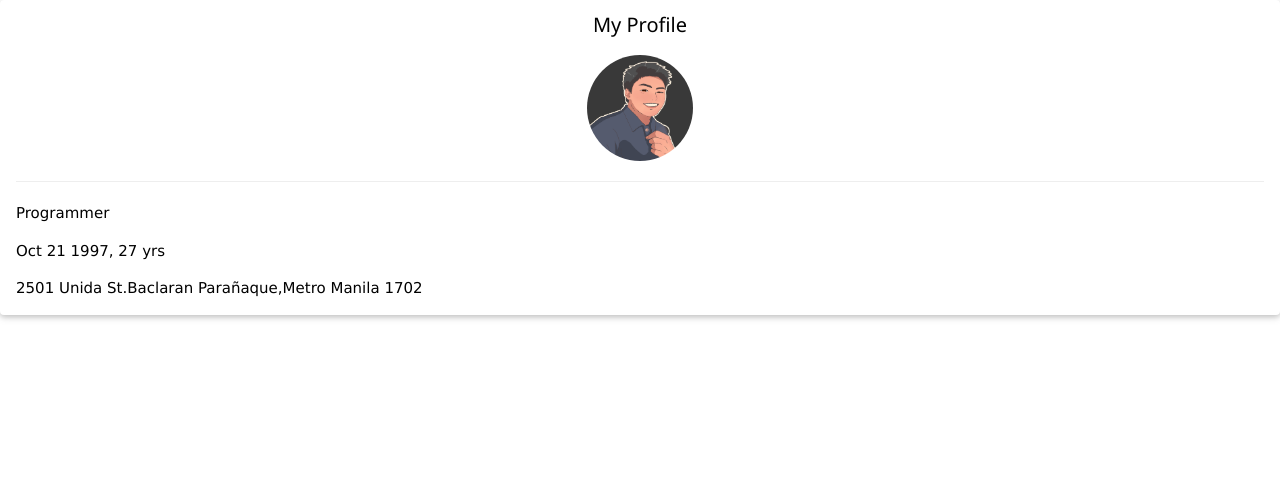
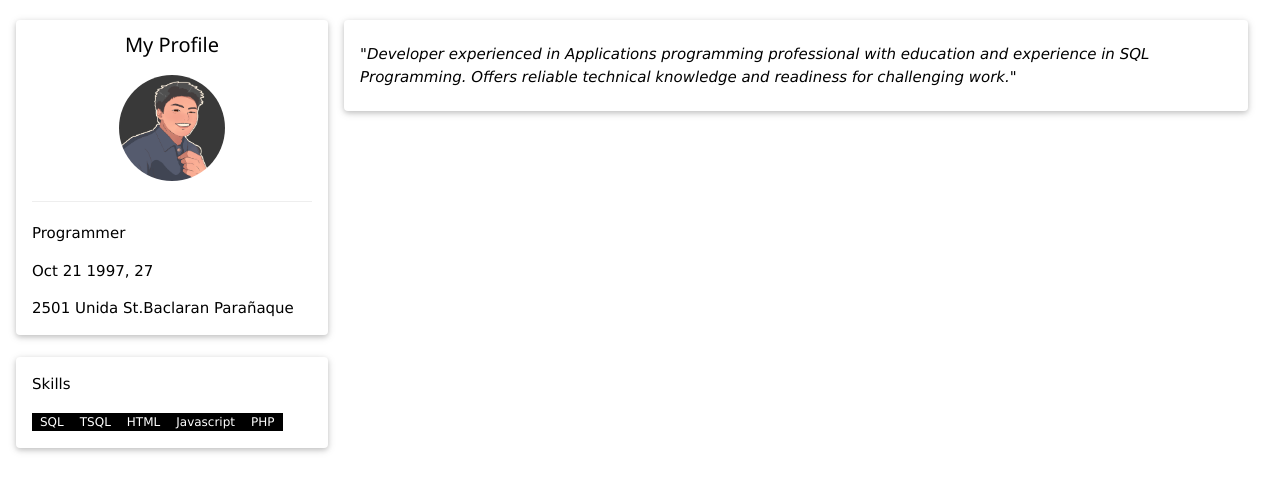
Before and after one commit to Jeeruz/resume, a React (Vite) app: page / in a window 1280 px wide. Shown: the top 492 px of the page. Built offline with nearby package versions, Linux system fonts and the light colour scheme.

Commit message:
added skills and description section

```diff
--- a/src/App.jsx
+++ b/src/App.jsx
@@ -1,17 +1,19 @@
 import { useState } from "react";
 import Profile from "./components/Profile";
+import Skills from "./components/Skills";
+import Description from "./components/Description";
 
 const person = {
   name: "Jefferson Dela Cruz",
   jobclass: "Programmer",
   bday: "Oct 21 1997",
   age: "27",
-  address: "2501 Unida St.Baclaran Parañaque,Metro Manila 1702",
+  address: "2501 Unida St.Baclaran Parañaque",
   contactno: "09184002589",
   email: "jdelacruz.proacc@gmail.com",
   skills: ["SQL", "TSQL", "HTML", "Javascript", "PHP"],
   description:
-    "Developer experienced in Applications programming professional with education and experience in SQL Programming. Offers reliable technical knowledge and readiness for challenging work.",
+    '"Developer experienced in Applications programming professional with education and experience in SQL Programming. Offers reliable technical knowledge and readiness for challenging work."',
   picture_file_loc: "./images/jeffdrawing.png",
 };
 
@@ -32,6 +34,15 @@ function App() {
 
   return (
     <div className="App">
+      {/* Page Container */}
+      <div
+        className="w3-container w3-content"
+        style={{ maxWidth: "1400px", marginTop: "20px" }}
+      >
+        {/* The Grid */}
+        <div className="w3-row">
+          {/* Left Column */}
+          <div className="w3-col m3">
             <Profile
               picture_file_loc={person.picture_file_loc}
               jobclass={person.jobclass}
@@ -39,6 +50,16 @@ function App() {
               age={person.age}
               address={person.address}
             />
+            <br />
+            <Skills skills={person.skills} />
+            <br />
+          </div>
+          {/* Middle Column */}
+          <div className="w3-col m9">
+            <Description description={person.description} />
+          </div>
+        </div>
+      </div>
     </div>
   );
 }
--- /dev/null
+++ b/src/components/Description.jsx
@@ -0,0 +1,15 @@
+export default function Description({ description }) {
+  return (
+    <div class="w3-row-padding">
+      <div class="w3-col m12">
+        <div class="w3-card w3-round w3-white">
+          <div class="w3-container w3-padding">
+            <p>
+              <i>{description}</i>
+            </p>
+          </div>
+        </div>
+      </div>
+    </div>
+  );
+}
--- a/src/components/Profile.jsx
+++ b/src/components/Profile.jsx
@@ -8,16 +8,16 @@ export default function Profile({
   address,
 }) {
   return (
-    <div class="w3-card w3-round w3-white">
-      <div class="w3-container">
-        <h4 class="w3-center">My Profile</h4>
-        <p class="w3-center">
+    <div className="w3-card w3-round w3-white">
+      <div className="w3-container">
+        <h4 className="w3-center">My Profile</h4>
+        <p className="w3-center">
           <Pictures picture_file_loc={picture_file_loc} />
         </p>
         <hr />
         <p>{jobclass}</p>
         <p>
-          {bday}, {age} yrs
+          {bday}, {age}
         </p>
         <p>{address}</p>
       </div>
--- a/src/components/Skills.jsx
+++ b/src/components/Skills.jsx
@@ -0,0 +1,16 @@
+export default function Skills({ skills }) {
+  return (
+    <div className="w3-card w3-round w3-white w3-hide-small">
+      <div className="w3-container">
+        <p>Skills</p>
+        <p>
+          {skills.map((skill) => (
+            <span className="w3-tag w3-small w3-theme" key={skill}>
+              {skill}
+            </span>
+          ))}
+        </p>
+      </div>
+    </div>
+  );
+}
```
Lines whose indentation alone changed are shown as unchanged.
